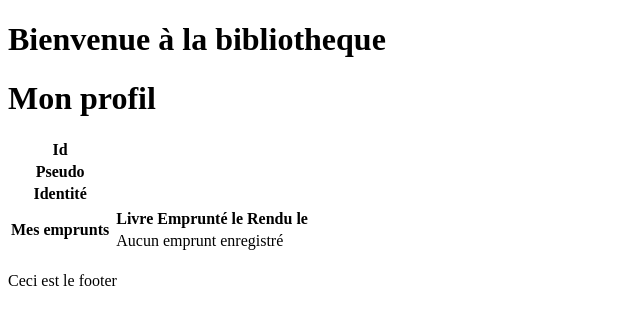
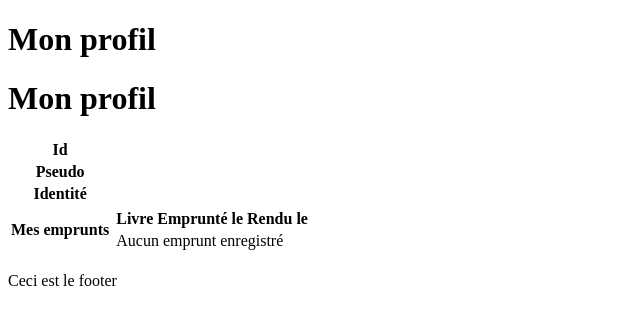
Before and after one commit to mtoccace/projetf5, a Symfony app: template templates/profil/index.html.twig in a window 1280 px wide. Shown: the part 115-440 px from the top of the page, without its empty margins (0-640 px from the left). Run offline with Twig, Linux system fonts and the light colour scheme; the template is opened without the code that fills it, so the values that code supplies are empty; some libraries are stand-ins or nearby versions.

Commit message:
block h1

```diff
--- a/templates/base.html.twig
+++ b/templates/base.html.twig
@@ -29,7 +29,7 @@
 
 
 
-            <h1> Bienvenue à la bibliotheque </h1>
+            <h1> {% block h1 %} Biblio  {% endblock %}</h1>
 
             {% block body %}
                 <p>Bonjour, {{prenom |upper|capitalize}}</p>
--- a/templates/profil/index.html.twig
+++ b/templates/profil/index.html.twig
@@ -1,6 +1,8 @@
 {% extends 'base.html.twig' %}
 
 {% block title %}Profil lecteur{% endblock %}
+
+{% block h1%} Mon profil {% endblock %}
 
 {% block body %}
     <h1>Mon profil</h1>
```
